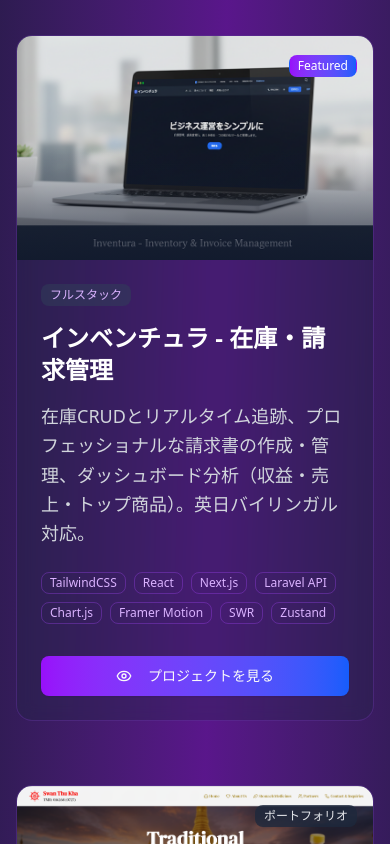
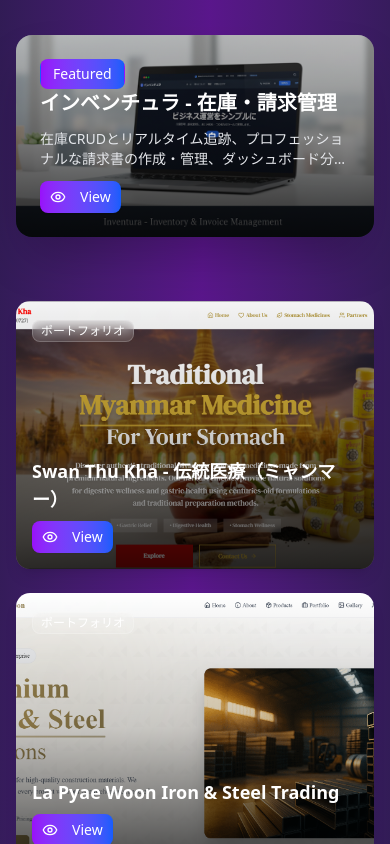
Before and after one commit to shinthantnaingGit/shin-thant-naing-portfolio, a React (Vite) app: page / in a window 390 px wide. Shown: the part 5720-6564 px from the top of the page. Built offline with nearby package versions, Linux system fonts and the light colour scheme.

Commit message:
feat(projects-showcase): update UI

```diff
--- a/src/components/Projects.jsx
+++ b/src/components/Projects.jsx
@@ -7,15 +7,23 @@
 export default function Projects({ messages }) {
   const projects = messages.projects.items;
 
-  // Define variants for a single item.
-  // We'll apply this to each card.
+  // Animation variants
   const itemVariants = {
-    hidden: { opacity: 0, y: 50 },
+    hidden: { opacity: 0, y: 30 },
     visible: {
       opacity: 1,
       y: 0,
       transition: { duration: 0.6, ease: "easeOut" },
     },
+  };
+
+  const overlayVariants = {
+    hidden: { opacity: 0, y: 20 },
+    visible: {
+      opacity: 1,
+      y: 0,
+      transition: { duration: 0.3, ease: "easeOut" }
+    }
   };
 
   return (
@@ -24,7 +32,7 @@
       className="py-20 px-4 sm:px-6 lg:px-8 relative scroll-mt-24 sm:scroll-mt-28"
     >
       <div className="max-w-7xl mx-auto">
-        {/* Section Title - We'll still animate this once */}
+        {/* Section Title */}
         <motion.div
           variants={itemVariants}
           initial="hidden"
@@ -41,77 +49,123 @@
           </p>
         </motion.div>
 
-        {/* Featured Project */}
+        {/* Featured Project - Full Width */}
         {projects
           .filter((p) => p.featured)
           .map((project, index) => (
             <motion.div
-              key={index}
+              key={`featured-${index}`}
               variants={itemVariants}
               initial="hidden"
               whileInView="visible"
               viewport={{ once: true, amount: 0.2 }}
-              whileHover={{ y: -10, scale: 1.02 }}
-              className="mb-16 group"
+              className="mb-16 group cursor-pointer"
             >
-              <div className="relative overflow-hidden bg-slate-800/30 backdrop-blur-sm border border-purple-500/20 rounded-2xl">
-                <div className="flex flex-col lg:grid lg:grid-cols-2 lg:gap-0">
-                  {/* Image and Content here (no changes needed) */}
-                  <div className="relative overflow-hidden order-1 lg:order-1">
+              <div className="relative overflow-hidden rounded-2xl shadow-2xl aspect-video lg:aspect-[21/9]">
+                {/* Project Image */}
                 <motion.img
                   whileHover={{ scale: 1.05 }}
-                      transition={{ duration: 0.3 }}
+                  transition={{ duration: 0.6, ease: "easeOut" }}
                   src={project.image}
                   alt={project.title}
-                      className="w-full h-56 sm:h-64 lg:h-full object-cover object-top"
+                  className="w-full h-full object-cover object-center"
                 />
-                    <div className="absolute inset-0 bg-gradient-to-t from-slate-900/80 via-transparent to-transparent group-hover:from-slate-900/60 transition-all duration-300" />
-                    <div className="absolute top-4 right-4">
-                      <Badge className="bg-gradient-to-r from-purple-600 to-blue-600 text-white">
+
+                {/* Dark Overlay */}
+                <div className="absolute inset-0 bg-gradient-to-t from-black/80 via-black/40 to-black/20" />
+
+                {/* Featured Badge */}
+                <div className="absolute top-6 left-6">
+                  <Badge className="bg-gradient-to-r from-purple-600 to-blue-600 text-white text-sm px-3 py-1">
                     Featured
                   </Badge>
                 </div>
-                  </div>
-                  <div className="p-6 sm:p-8 lg:p-12 flex flex-col justify-center order-2 lg:order-2">
+
+                {/* Project Info Overlay - Shows on Hover */}
+                <motion.div
+                  variants={overlayVariants}
+                  initial="hidden"
+                  whileInView="hidden"
+                  whileHover="visible"
+                  className="absolute inset-0 flex flex-col justify-end p-6 sm:p-8 lg:p-12"
+                >
+                  <div className="space-y-4">
                     <Badge
                       variant="secondary"
-                      className="w-fit mb-4 bg-slate-700/50 text-purple-300"
+                      className="w-fit bg-white/10 backdrop-blur-sm text-purple-300 border-purple-400/30"
                     >
                       {project.category}
                     </Badge>
-                    <h3 className="text-2xl lg:text-3xl font-bold text-white mb-4 group-hover:text-purple-400 transition-colors">
+
+                    <h3 className="text-2xl lg:text-4xl font-bold text-white">
                       {project.title}
                     </h3>
-                    <p className="text-gray-300 text-lg mb-6 leading-relaxed">
+
+                    <p className="text-gray-200 text-lg lg:text-xl leading-relaxed max-w-2xl">
                       {project.description}
                     </p>
-                    <div className="flex flex-wrap gap-2 mb-8">
-                      {project.tech.map((tech) => (
+
+                    <div className="flex flex-wrap gap-2 pt-2">
+                      {project.tech.slice(0, 4).map((tech) => (
                         <Badge
                           key={tech}
                           variant="outline"
-                          className="border-purple-500/30 text-purple-300 hover:bg-purple-900/20"
+                          className="border-white/30 text-white bg-white/10 backdrop-blur-sm hover:bg-white/20"
                         >
                           {tech}
                         </Badge>
                       ))}
+                      {project.tech.length > 4 && (
+                        <Badge
+                          variant="outline"
+                          className="border-white/30 text-white bg-white/10 backdrop-blur-sm"
+                        >
+                          +{project.tech.length - 4} more
+                        </Badge>
+                      )}
                     </div>
-                    <div className="flex flex-wrap gap-4">
+
+                    <div className="pt-4">
                       <a
                         href={project.url}
                         target="_blank"
                         rel="noreferrer"
-                        className="w-full"
+                        onClick={(e) => e.stopPropagation()}
                       >
                         <Button
                           size="lg"
-                          className="bg-gradient-to-r from-purple-600 to-blue-600 hover:from-purple-700 hover:to-blue-700 w-full"
+                          className="bg-gradient-to-r from-purple-600 to-blue-600 hover:from-purple-700 hover:to-blue-700 text-white shadow-lg hover:shadow-xl transition-all duration-300"
                         >
-                          <Eye className="w-4 h-4 mr-2" />
+                          <Eye className="w-5 h-5 mr-2" />
                           {messages.projects.viewDemo}
                         </Button>
                       </a>
                     </div>
+                  </div>
+                </motion.div>
+
+                {/* Mobile Touch Overlay */}
+                <div className="lg:hidden absolute inset-0 flex flex-col justify-end p-6">
+                  <div className="space-y-3">
+                    <h3 className="text-xl font-bold text-white">
+                      {project.title}
+                    </h3>
+                    <p className="text-gray-200 text-sm line-clamp-2">
+                      {project.description}
+                    </p>
+                    <a
+                      href={project.url}
+                      target="_blank"
+                      rel="noreferrer"
+                    >
+                      <Button
+                        size="sm"
+                        className="bg-gradient-to-r from-purple-600 to-blue-600 hover:from-purple-700 hover:to-blue-700 text-white"
+                      >
+                        <Eye className="w-4 h-4 mr-2" />
+                        View
+                      </Button>
+                    </a>
                   </div>
                 </div>
               </div>
@@ -119,71 +173,118 @@
           ))}
 
         {/* Other Projects Grid */}
-        <div className="grid grid-cols-1 sm:grid-cols-2 gap-8">
+        <div className="grid grid-cols-1 sm:grid-cols-2 lg:grid-cols-3 gap-6 lg:gap-8">
           {projects
             .filter((p) => !p.featured)
             .map((project, index) => (
               <motion.div
-                key={index}
+                key={`project-${index}`}
                 variants={itemVariants}
                 initial="hidden"
                 whileInView="visible"
                 viewport={{ once: true, amount: 0.2 }}
-                whileHover={{ y: -10, scale: 1.02 }}
-                className="group bg-slate-800/30 backdrop-blur-sm border border-purple-500/20 rounded-2xl overflow-hidden"
+                whileHover={{ y: -5 }}
+                className="group cursor-pointer"
               >
-                {/* Image and Content here (no changes needed) */}
-                <div className="relative overflow-hidden">
+                <div className="relative overflow-hidden rounded-xl shadow-lg aspect-[4/3]">
+                  {/* Project Image */}
                   <motion.img
                     whileHover={{ scale: 1.1 }}
-                    transition={{ duration: 0.3 }}
+                    transition={{ duration: 0.6, ease: "easeOut" }}
                     src={project.image}
                     alt={project.title}
-                    className="w-full h-48 object-cover object-top"
+                    className="w-full h-full object-cover object-center"
                   />
-                  <div className="absolute inset-0 bg-gradient-to-t from-slate-900/60 to-transparent opacity-0 group-hover:opacity-100 transition-opacity duration-300" />
-                  <div className="absolute top-4 right-4">
+
+                  {/* Dark Overlay */}
+                  <div className="absolute inset-0 bg-gradient-to-t from-black/70 via-black/20 to-transparent" />
+
+                  {/* Category Badge */}
+                  <div className="absolute top-4 left-4">
                     <Badge
                       variant="secondary"
-                      className="bg-slate-800/80 text-gray-200"
+                      className="bg-white/10 backdrop-blur-sm text-white border-white/20"
                     >
                       {project.category}
                     </Badge>
                   </div>
-                </div>
-                <div className="p-6">
-                  <h3 className="text-xl font-bold text-white mb-3 group-hover:text-purple-400 transition-colors">
+
+                  {/* Project Info Overlay - Shows on Hover/Touch */}
+                  <motion.div
+                    variants={overlayVariants}
+                    initial="hidden"
+                    whileInView="hidden"
+                    whileHover="visible"
+                    className="hidden lg:flex absolute inset-0 flex-col justify-end p-6"
+                  >
+                    <div className="space-y-3">
+                      <h3 className="text-xl font-bold text-white">
                         {project.title}
                       </h3>
-                  <p className="text-gray-300 mb-4 text-base">
-                    {project.description}
+
+                      <p className="text-gray-200 text-sm leading-relaxed">
+                        {project.description.length > 100
+                          ? `${project.description.substring(0, 100)}...`
+                          : project.description}
                       </p>
-                  <div className="flex flex-wrap gap-2 mb-6">
-                    {project.tech.map((tech) => (
+
+                      <div className="flex flex-wrap gap-1">
+                        {project.tech.slice(0, 3).map((tech) => (
                           <Badge
                             key={tech}
                             variant="secondary"
-                        className="text-xs bg-slate-700/50 text-gray-300"
+                            className="text-xs bg-white/10 backdrop-blur-sm text-gray-200 border-white/20"
                           >
                             {tech}
                           </Badge>
                         ))}
+                        {project.tech.length > 3 && (
+                          <Badge
+                            variant="secondary"
+                            className="text-xs bg-white/10 backdrop-blur-sm text-gray-200 border-white/20"
+                          >
+                            +{project.tech.length - 3}
+                          </Badge>
+                        )}
                       </div>
-                  <div className="flex gap-3">
+
                       <a
                         href={project.url}
                         target="_blank"
                         rel="noreferrer"
-                      className="flex-1"
+                        onClick={(e) => e.stopPropagation()}
                       >
                         <Button
                           size="sm"
-                        className="bg-gradient-to-r from-purple-600 to-blue-600 hover:from-purple-700 hover:to-blue-700 w-full"
+                          className="bg-gradient-to-r from-purple-600 to-blue-600 hover:from-purple-700 hover:to-blue-700 text-white w-full"
                         >
                           <Eye className="w-4 h-4 mr-2" />
                           {messages.projects.viewDemo}
                         </Button>
                       </a>
+                    </div>
+                  </motion.div>
+
+                  {/* Mobile Always-Visible Info */}
+                  <div className="lg:hidden absolute inset-0 flex flex-col justify-end p-4">
+                    <div className="space-y-2">
+                      <h3 className="text-lg font-bold text-white">
+                        {project.title}
+                      </h3>
+                      <a
+                        href={project.url}
+                        target="_blank"
+                        rel="noreferrer"
+                      >
+                        <Button
+                          size="sm"
+                          className="bg-gradient-to-r from-purple-600 to-blue-600 hover:from-purple-700 hover:to-blue-700 text-white"
+                        >
+                          <Eye className="w-4 h-4 mr-2" />
+                          View
+                        </Button>
+                      </a>
+                    </div>
                   </div>
                 </div>
               </motion.div>
```
Lines whose indentation alone changed are shown as unchanged.
